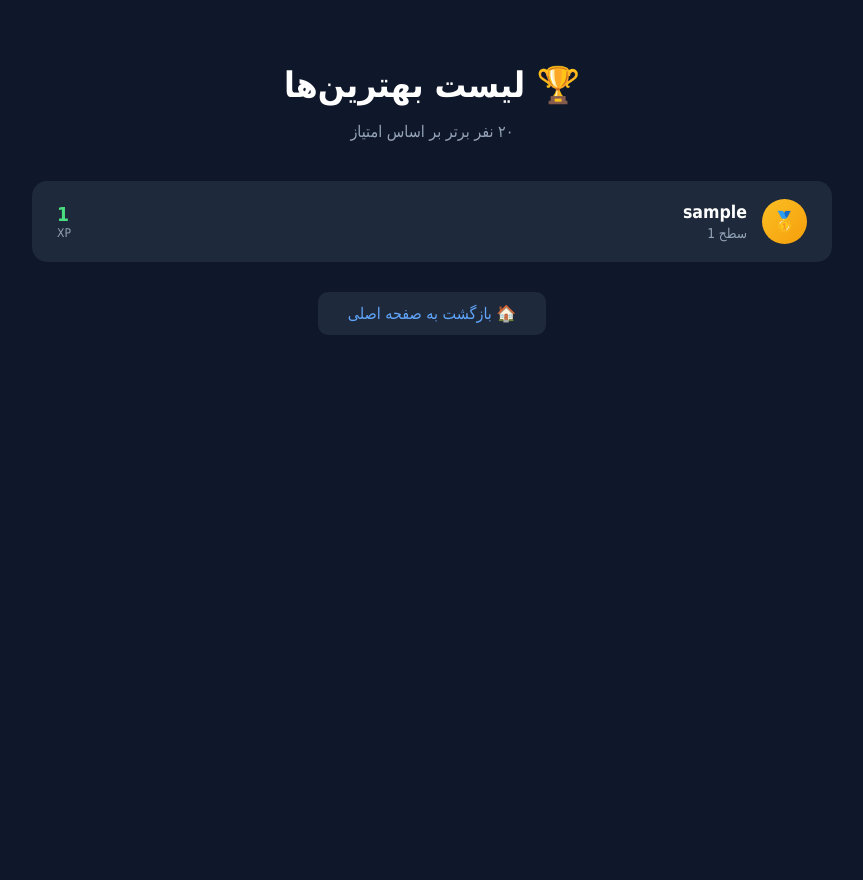
After one commit to Pouyaazim/coding-quiz, a FastAPI app: page /leaderboard in a window 1280 px wide. The commit adds this page. Shown: the whole page, without its empty margins (208-1071 px from the left). Run offline with FastAPI, Linux system fonts and the light colour scheme; tables that the repository leaves empty hold one stand-in row (values such as "Sample post").

Commit message:
feat: add leaderboard

```diff
--- a/templates/home.html
+++ b/templates/home.html
@@ -64,6 +64,7 @@
             <p>خوش اومدی، <strong>{{ user.username }}</strong>! 🎉</p>
             <p>امتیاز: {{ user.xp }} | سطح: {{ user.level }}</p>
             <a href="/quiz">شروع کوییز 🎮</a>
+            <a href="/leaderboard" style="background: #16a34a;">🏆 لیست بهترین‌ها</a>
             {% if user.role in ("admin", "writer") %}
                 <a href="/admin/panel" class="purple">پنل مدیریت 🛠</a>
             {% endif %}
--- /dev/null
+++ b/templates/leaderboard.html
@@ -0,0 +1,206 @@
+<!DOCTYPE html>
+<html lang="fa" dir="rtl">
+<head>
+    <meta charset="UTF-8">
+    <title>لیست بهترین‌ها</title>
+    <style>
+        body {
+            font-family: Tahoma, sans-serif;
+            background: #0f172a;
+            color: white;
+            margin: 0;
+            padding: 40px 20px;
+            min-height: 100vh;
+        }
+        .container {
+            max-width: 800px;
+            margin: 0 auto;
+        }
+        h1 {
+            text-align: center;
+            font-size: 2.2rem;
+            margin-bottom: 10px;
+        }
+        .subtitle {
+            text-align: center;
+            color: #94a3b8;
+            margin-bottom: 40px;
+        }
+        .my-rank {
+            background: linear-gradient(135deg, #7c3aed, #3b82f6);
+            padding: 20px;
+            border-radius: 15px;
+            margin-bottom: 25px;
+            display: flex;
+            justify-content: space-between;
+            align-items: center;
+        }
+        .my-rank .label {
+            font-size: 0.95rem;
+            opacity: 0.9;
+        }
+        .my-rank .value {
+            font-size: 1.8rem;
+            font-weight: bold;
+        }
+        .board {
+            background: #1e293b;
+            border-radius: 15px;
+            overflow: hidden;
+        }
+        .row {
+            display: flex;
+            align-items: center;
+            padding: 18px 25px;
+            border-bottom: 1px solid #334155;
+            gap: 15px;
+        }
+        .row:last-child {
+            border-bottom: none;
+        }
+        .row.me {
+            background: #1e3a8a33;
+            border-right: 4px solid #3b82f6;
+        }
+        .rank {
+            width: 45px;
+            height: 45px;
+            display: flex;
+            align-items: center;
+            justify-content: center;
+            border-radius: 50%;
+            background: #0f172a;
+            font-weight: bold;
+            flex-shrink: 0;
+        }
+        .rank-1 {
+            background: linear-gradient(135deg, #fbbf24, #f59e0b);
+            color: #000;
+            font-size: 1.2rem;
+        }
+        .rank-2 {
+            background: linear-gradient(135deg, #cbd5e1, #94a3b8);
+            color: #000;
+            font-size: 1.1rem;
+        }
+        .rank-3 {
+            background: linear-gradient(135deg, #d97706, #b45309);
+            color: white;
+            font-size: 1.1rem;
+        }
+        .user-info {
+            flex: 1;
+        }
+        .username {
+            font-size: 1.1rem;
+            font-weight: bold;
+            margin-bottom: 3px;
+        }
+        .level {
+            color: #94a3b8;
+            font-size: 0.85rem;
+        }
+        .xp {
+            font-size: 1.2rem;
+            font-weight: bold;
+            color: #4ade80;
+        }
+        .xp-label {
+            color: #94a3b8;
+            font-size: 0.75rem;
+            text-align: left;
+        }
+        .empty {
+            text-align: center;
+            padding: 60px 20px;
+            color: #94a3b8;
+        }
+        .back {
+            display: block;
+            text-align: center;
+            margin-top: 30px;
+        }
+        .back a {
+            color: #60a5fa;
+            text-decoration: none;
+            padding: 12px 30px;
+            background: #1e293b;
+            border-radius: 10px;
+            display: inline-block;
+        }
+        .back a:hover {
+            background: #334155;
+        }
+        .me-tag {
+            background: #3b82f6;
+            padding: 2px 10px;
+            border-radius: 10px;
+            font-size: 0.75rem;
+            margin-right: 8px;
+        }
+    </style>
+</head>
+<body>
+    <div class="container">
+        <h1>🏆 لیست بهترین‌ها</h1>
+        <p class="subtitle">۲۰ نفر برتر بر اساس امتیاز</p>
+
+        {% if current_user %}
+        <div class="my-rank">
+            <div>
+                <div class="label">رتبه تو</div>
+                <div class="value">
+                    {% if current_user_rank == 1 %}🥇
+                    {% elif current_user_rank == 2 %}🥈
+                    {% elif current_user_rank == 3 %}🥉
+                    {% else %}#{% endif %}{{ current_user_rank }}
+                </div>
+            </div>
+            <div style="text-align: left;">
+                <div class="label">امتیاز تو</div>
+                <div class="value">{{ current_user.xp }} XP</div>
+            </div>
+        </div>
+        {% endif %}
+
+        <div class="board">
+            {% if ranked_users %}
+                {% for item in ranked_users %}
+                <div class="row {% if current_user and item.user.id == current_user.id %}me{% endif %}">
+                    <div class="rank
+                        {% if item.rank == 1 %}rank-1
+                        {% elif item.rank == 2 %}rank-2
+                        {% elif item.rank == 3 %}rank-3{% endif %}">
+                        {% if item.rank == 1 %}🥇
+                        {% elif item.rank == 2 %}🥈
+                        {% elif item.rank == 3 %}🥉
+                        {% else %}{{ item.rank }}{% endif %}
+                    </div>
+                    <div class="user-info">
+                        <div class="username">
+                            {{ item.user.username }}
+                            {% if current_user and item.user.id == current_user.id %}
+                                <span class="me-tag">تو</span>
+                            {% endif %}
+                        </div>
+                        <div class="level">سطح {{ item.user.level }}</div>
+                    </div>
+                    <div style="text-align: left;">
+                        <div class="xp">{{ item.user.xp }}</div>
+                        <div class="xp-label">XP</div>
+                    </div>
+                </div>
+                {% endfor %}
+            {% else %}
+                <div class="empty">
+                    هنوز کسی امتیاز نگرفته. تو اولین باش! 🎮
+                </div>
+            {% endif %}
+        </div>
+
+        <div class="back">
+            <a href="/">🏠 بازگشت به صفحه اصلی</a>
+        </div>
+    </div>
+</body>
+</html>
```
Also changed, not shown: routers/quiz_routes.py (+36 -0 lines).
